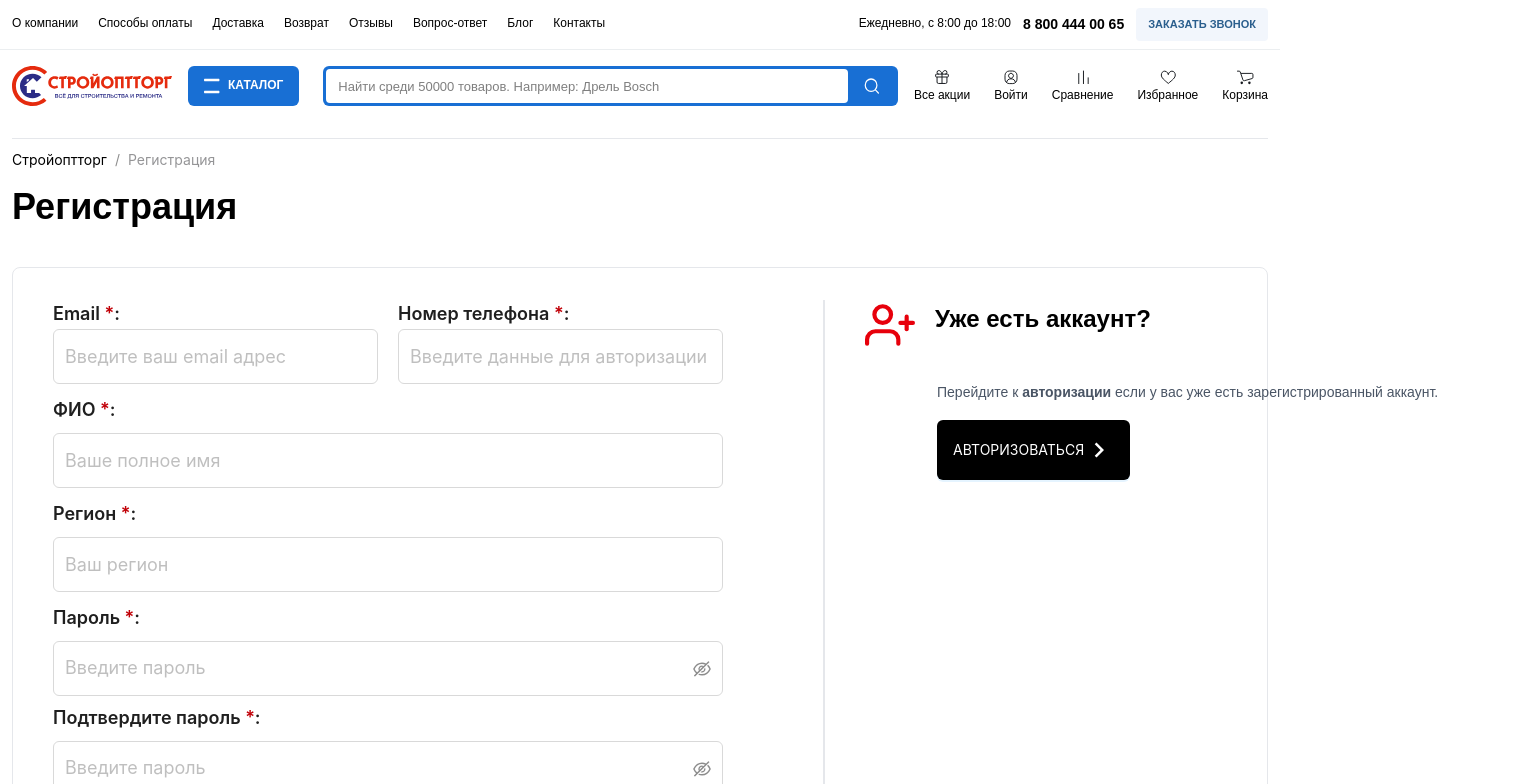
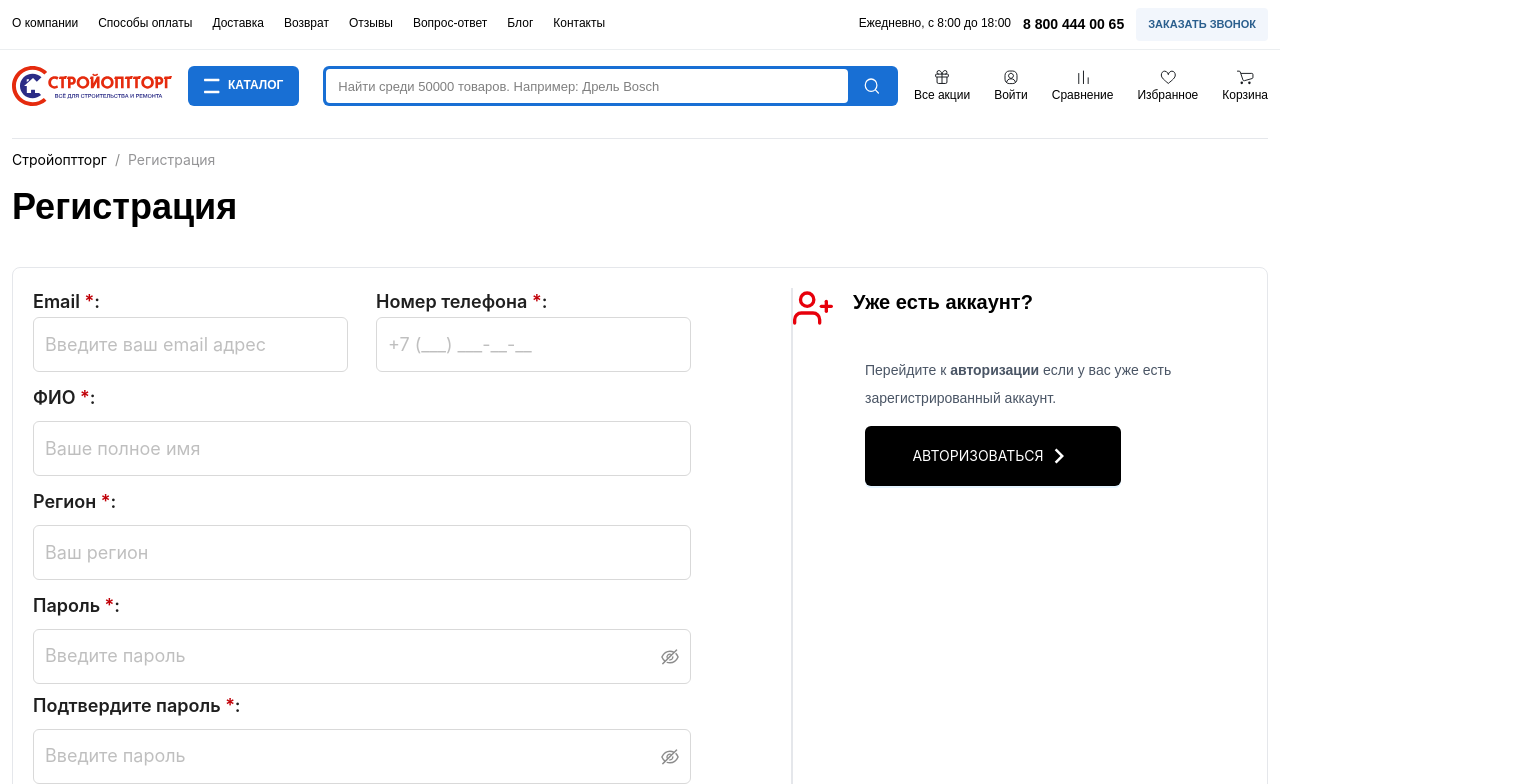
Before and after one commit to Temurprogram77/Hardware_store, a React (Vite) app: page /register in a window 1280 px wide. Shown: the top 784 px of the page, 1513 px wide, since content can reach past the window. Built offline with nearby package versions, Linux system fonts and the light colour scheme.

Commit message:
recovery-password design 80% tayyor

```diff
--- a/src/pages/Auth.tsx
+++ b/src/pages/Auth.tsx
@@ -25,7 +25,6 @@ const AuthPage: React.FC = () => {
             },
           ]}
         />
-        <section>
         <div className="mt-4">
           <h2 className="!font-bold text-4xl sm:text-3xl">Авторизация</h2>
           <div className='mt-20 ml-20 border w-[88%] rounded-lg p-8 px-10  gap-20 border-gray-200 flex justify-between max-sm:flex-col max-sm:mt-10 max-sm:gap-0 max-sm:ml-0 max-sm:w-full max-sm:p-5 md:mt-10 md:ml-0 md:w-full md:p-5'>
@@ -55,7 +54,7 @@ const AuthPage: React.FC = () => {
                   type='default'
                   className='!mt-7 !w-full !h-[55px] md:w-full !text-blue-600 !font-semibold !text-[15px]'
                 >
-                    Восстановить пароль
+                  <Link to="/password-recovery" className='!text-blue-600'>Восстановить пароль</Link>
                 </Button>
                 <Button
                   type='primary'
@@ -99,7 +98,6 @@ const AuthPage: React.FC = () => {
             </div>
           </div>
         </div>
-        </section>
       </div>
     </main>
   );
--- a/src/pages/Register.tsx
+++ b/src/pages/Register.tsx
@@ -7,7 +7,7 @@ import { MdOutlineChevronRight } from 'react-icons/md';
 
 export const regex = {
   email: /^[a-zA-Z0-9._%+-]+@[a-zA-Z0-9.-]+\.[a-zA-Z]{2,}$/,
-  phone: /^\+7\d{10}$/,
+  phone: /^(\+7|8)[\s\(-]*\d{3}[\s\)-]*\d{3}[\s-]*\d{2}[\s-]*\d{2}$/,
   fullName: /^[A-Za-zА-Яа-яЁё\s]{5,}$/,
   region: /^[A-Za-zА-Яа-яЁё\s-]{2,}$/,
   password: /^(?=.*[a-z])(?=.*[A-Z])(?=.*\d)(?=.*[\W_])[A-Za-z\d\W_]{8,}$/,
@@ -31,46 +31,20 @@ const Register: React.FC = () => {
     password: '',
     confirmPassword: '',
     agreement: '',
+    policy: '',
   });
 
   const handleRegister = () => {
-    const newErrors = {
-      email: '',
-      phone: '',
-      fullName: '',
-      region: '',
-      password: '',
-      confirmPassword: '',
-      agreement: '',
-    };
+    const newErrors = { email: '', phone: '', fullName: '', region: '', password: '', confirmPassword: '', agreement: '', policy: '' };
 
-    if (!regex.email.test(email)) {
-      newErrors.email = "Email noto‘g‘ri formatda";
-    }
-
-    if (!regex.phone.test(phone)) {
-      newErrors.phone = "Telefon raqami +7 bilan va 11 raqamdan iborat bo‘lishi kerak";
-    }
-
-    if (!regex.fullName.test(fullName)) {
-      newErrors.fullName = "Ism familiya to‘liq kiriting. Kamida 5ta belgi";
-    }
-
-    if (!regex.region.test(region)) {
-      newErrors.region = "Region nomini to‘g‘ri kiriting";
-    }
-
-    if (!regex.password.test(password)) {
-      newErrors.password = "Parol: 8 ta belgi, katta harf, raqam va belgi bo‘lishi kerak";
-    }
-
-    if (password !== confirmPassword) {
-      newErrors.confirmPassword = "Parollar mos emas";
-    }
-
-    if (!agreeService || !agreePolicy) {
-      newErrors.agreement = "Iltimos, barcha shartlarga rozilik bering";
-    }
+    if (!regex.email.test(email)) newErrors.email = "Пожалуйста, введите действительную почту!";
+    if (!regex.phone.test(phone)) newErrors.phone = "Поле телефон не заполнено!";
+    if (!regex.fullName.test(fullName)) newErrors.fullName = "Пожалуйста, введите ФИО!";
+    if (!regex.region.test(region)) newErrors.region = "Поле регион не заполнено!";
+    if (!regex.password.test(password)) newErrors.password = "Пароль должен состоять не менее, чем из 8 символов";
+    if (password !== confirmPassword) newErrors.confirmPassword = "Parollar mos emas";
+    if (!agreeService) newErrors.agreement = "Вы должны согласиться с условиями обслуживания";
+    if (!agreePolicy) newErrors.policy = "Вы должны согласиться с политикой конфиденциальности";
 
     setErrors(newErrors);
 
@@ -92,101 +66,119 @@ const Register: React.FC = () => {
       <div className="max-w-[1460px] mx-auto mt-2.5">
         <Breadcrumb
           items={[
-            {
-              title: (
-                <Link to="/">
-                  <span className='text-black text-sm'>Стройоптторг</span>
-                </Link>
-              ),
-            },
-            {
-              title: <span className='text-[#959597] text-sm'>Регистрация</span>,
-            },
+            { title: (<Link to="/"><span className='text-black text-sm'>Стройоптторг</span></Link>) },
+            { title: <span className='text-[#959597] text-sm'>Регистрация</span> },
           ]}
         />
 
         <section>
           <div className="mt-4">
             <h2 className="!font-bold text-4xl">Регистрация</h2>
-            <div className='mt-10 border w-[100%] max-sm:flex-col rounded-lg py-8 max-sm:!py-4 px-10 border-gray-200 flex justify-between'>
-              <div className='flex flex-col mr-25 max-sm:mr-0'>
+            <div className='mt-10 border w-[100%] max-sm:w-full max-sm:flex-col rounded-lg py-8 max-sm:!py-4 px-10 border-gray-200 flex justify-between max-sm:px-4 md:p-5'>
+              <div className='flex flex-col mr-25 max-sm:mr-0 max-sm:w-full'>
+                {Object.values(errors).some(val => val) && (
+                  <div className='border border-[#E52B0E] p-3 rounded border-dashed bg-[#FFF9F9] mb-5'>
+                    {errors.email && <p className='text-[#E52B0E] text-sm'>{errors.email}</p>}
+                    {errors.phone && <p className='text-[#E52B0E] text-sm'>{errors.phone}</p>}
+                    {errors.fullName && <p className='text-[#E52B0E] text-sm'>{errors.fullName}</p>}
+                    {errors.region && <p className='text-[#E52B0E] text-sm'>{errors.region}</p>}
+                    {errors.password && <p className='text-[#E52B0E] text-sm'>{errors.password}</p>}
+                    {errors.confirmPassword && <p className='text-[#E52B0E] text-sm'>{errors.confirmPassword}</p>}
+                    {errors.agreement && <p className='text-[#E52B0E] text-sm'>{errors.agreement}</p>}
+                    {errors.policy && <p className='text-[#E52B0E] text-sm'>{errors.policy}</p>}
+                  </div>
+                )}
+
                 <Space direction="vertical">
-                  <div className='flex items-center gap-5 max-sm:flex-col'>
-                    <div>
-                      <Typography.Title className='!text-lg'>
-                        Email <span className='text-red-700'>*</span>:
-                      </Typography.Title>
+                  <div className='xl:flex xl:gap-7'>
+                    <div className='max-sm:w-full'>
+                      <Typography.Title className='!text-lg'>Email <span className='text-red-700'>*</span>:</Typography.Title>
                       <Input
-                        className='!w-[325px] max-sm:!w-[260px] !h-[55px] !text-lg !mb-1 !-mt-2'
+                        className=' md:!w-full max-sm:!w-full xl:!w-[315px] !h-[55px] !text-lg !mb-1 !-mt-2'
                         placeholder="Введите ваш email адрес"
                         value={email}
-                        onChange={(e) => setEmail(e.target.value)}
+                        onChange={(e) => {
+                          const val = e.target.value;
+                          setEmail(val);
+                          setErrors(prev => ({ ...prev, email: regex.email.test(val) ? '' : 'Пожалуйста, введите действительную почту!' }));
+                        }}
+                        status={errors.email ? 'error' : ''}
                       />
-                      {errors.email && <p className='text-red-500 text-sm'>{errors.email}</p>}
                     </div>
-                    <div>
-                      <Typography.Title className='!text-lg'>
-                        Номер телефона  <span className='text-red-700'>*</span>:
-                      </Typography.Title>
+                    <div className='max-sm:w-full'>
+                      <Typography.Title className='!text-lg'>Номер телефона <span className='text-red-700'>*</span>:</Typography.Title>
                       <Input
-                        className='!w-[325px] max-sm:!w-[260px] !h-[55px] !text-lg !mb-1 !-mt-2'
-                        placeholder="Введите данные для авторизации"
+                        className=' md:!w-full max-sm:!w-full xl:!w-[315px] !h-[55px] !text-lg !mb-1 !-mt-2'
+                        placeholder="+7 (___) ___-__-__"
                         value={phone}
-                        onChange={(e) => setPhone(e.target.value)}
+                        onChange={(e) => {
+                          const val = e.target.value;
+                          setPhone(val);
+                          setErrors(prev => ({ ...prev, phone: regex.phone.test(val) ? '' : 'Поле телефон не заполнено!' }));
+                        }}
+                        status={errors.phone ? 'error' : ''}
+                        maxLength={12}
                       />
-                      {errors.phone && <p className='text-red-500 text-sm'>{errors.phone}</p>}
                     </div>
                   </div>
 
-                  <Typography.Title className='!text-lg'>
-                    ФИО <span className='text-red-700'>*</span>:
-                  </Typography.Title>
+                  <Typography.Title className='!text-lg'>ФИО <span className='text-red-700'>*</span>:</Typography.Title>
                   <Input
                     className='!w-full !h-[55px] !text-lg !mb-1 !-mt-2'
                     placeholder="Ваше полное имя"
                     value={fullName}
-                    onChange={(e) => setFullName(e.target.value)}
+                    onChange={(e) => {
+                      const val = e.target.value;
+                      setFullName(val);
+                      setErrors(prev => ({ ...prev, fullName: regex.fullName.test(val) ? '' : 'Пожалуйста, введите ФИО!' }));
+                    }}
+                    status={errors.fullName ? 'error' : ''}
                   />
-                  {errors.fullName && <p className='text-red-500 text-sm'>{errors.fullName}</p>}
 
-                  <Typography.Title className='!text-lg'>
-                    Регион <span className='text-red-700'>*</span>:
-                  </Typography.Title>
+                  <Typography.Title className='!text-lg'>Регион <span className='text-red-700'>*</span>:</Typography.Title>
                   <Input
                     className='!w-full !h-[55px] !text-lg !mb-1 !-mt-2'
                     placeholder="Ваш регион"
                     value={region}
-                    onChange={(e) => setRegion(e.target.value)}
+                    onChange={(e) => {
+                      const val = e.target.value;
+                      setRegion(val);
+                      setErrors(prev => ({ ...prev, region: regex.region.test(val) ? '' : 'Поле регион не заполнено!' }));
+                    }}
+                    status={errors.region ? 'error' : ''}
                   />
-                  {errors.region && <p className='text-red-500 text-sm'>{errors.region}</p>}
 
-                  <Typography.Title className='!text-lg'>
-                    Пароль <span className='text-red-700'>*</span>:
-                  </Typography.Title>
+                  <Typography.Title className='!text-lg'>Пароль <span className='text-red-700'>*</span>:</Typography.Title>
                   <Input.Password
                     value={password}
-                    onChange={(e) => setPassword(e.target.value)}
+                    onChange={(e) => {
+                      const val = e.target.value;
+                      setPassword(val);
+                      setErrors(prev => ({
+                        ...prev,
+                        password: regex.password.test(val) ? '' : 'Пароль должен состоять не менее, чем из 8 символов',
+                        confirmPassword: val === confirmPassword ? '' : 'Parollar mos emas'
+                      }));
+                    }}
                     className='!w-full !h-[55px] !text-lg !-mt-2'
                     placeholder="Введите пароль"
-                    iconRender={(visible: boolean) =>
-                      visible ? <EyeTwoTone /> : <EyeInvisibleOutlined />
-                    }
+                    iconRender={(visible: boolean) => visible ? <EyeTwoTone /> : <EyeInvisibleOutlined />}
+                    status={errors.password ? 'error' : ''}
                   />
-                  {errors.password && <p className='text-red-500 text-sm'>{errors.password}</p>}
 
-                  <Typography.Title className='!text-lg'>
-                    Подтвердите пароль <span className='text-red-700'>*</span>:
-                  </Typography.Title>
+                  <Typography.Title className='!text-lg'>Подтвердите пароль <span className='text-red-700'>*</span>:</Typography.Title>
                   <Input.Password
                     value={confirmPassword}
-                    onChange={(e) => setConfirmPassword(e.target.value)}
+                    onChange={(e) => {
+                      const val = e.target.value;
+                      setConfirmPassword(val);
+                      setErrors(prev => ({ ...prev, confirmPassword: val === password ? '' : 'Parollar mos emas' }));
+                    }}
                     className='!w-full !h-[55px] !text-lg !-mt-2'
                     placeholder="Введите пароль"
-                    iconRender={(visible: boolean) =>
-                      visible ? <EyeTwoTone /> : <EyeInvisibleOutlined />
-                    }
+                    iconRender={(visible: boolean) => visible ? <EyeTwoTone /> : <EyeInvisibleOutlined />}
+                    status={errors.confirmPassword ? 'error' : ''}
                   />
-                  {errors.confirmPassword && <p className='text-red-500 text-sm'>{errors.confirmPassword}</p>}
                 </Space>
 
                 <div className='flex flex-col'>
@@ -204,7 +196,6 @@ const Register: React.FC = () => {
                   >
                     Согласен с обработкой персональных данных в соответствии с <Link className='!underline' to={"/privacy-policy"}>политикой конфиденциальности</Link>
                   </Checkbox>
-                  {errors.agreement && <p className='text-red-500 text-sm'>{errors.agreement}</p>}
                 </div>
 
                 <div className='w-full'>
@@ -217,21 +208,24 @@ const Register: React.FC = () => {
                   </Button>
                 </div>
               </div>
-              <span className='border border-gray-200 mr-10'></span>
-              <div>
-                <div className='flex items-center gap-5'>
-                  <FiUserPlus size={50} className='text-red-600 font-normal' />
-                  <h3 className='!font-bold text-2xl'>Уже есть аккаунт?</h3>
+
+              <span className='max-sm:hidden md:hidden border border-gray-200 xl:block'></span>
+              <div className='max-sm:mt-15'>
+                <div className='flex gap-5 max-sm:gap-3'>
+                  <FiUserPlus className='text-red-600 font-normal max-sm:w-8 max-sm:h-8 md:w-10 md:h-10' />
+                  <h3 className='!font-bold text-2xl max-sm:text-lg md:text-xl'>Уже есть аккаунт?</h3>
                 </div>
-                <div className='ml-18 w-xl mt-7'>
-                  <p className='flex-wrap leading-7 text-sm text-gray-600'>
-                    Перейдите к
-                    <span className='font-bold'> авторизации </span>
-                    если у вас уже есть зарегистрированный аккаунт.
-                  </p>
+                <div className='flex flex-col ml-18 mt-7 max-sm:ml-11 max-sm:mt-2 '>
+                  <div className='flex flex-wrap items-center gap-1.5 max-sm:w-full w-fit'>
+                    <p className='leading-7 text-sm text-gray-600'>
+                      Перейдите к
+                      <span className='font-bold'> авторизации </span>
+                      если у вас уже есть зарегистрированный аккаунт.
+                    </p>
+                  </div>
                   <Button
                     type='primary'
-                    className='!h-[60px] !bg-black !text-sm !uppercase hover:!bg-orange-700'
+                    className='!h-[60px] !bg-black xl:w-3xs !text-sm !uppercase hover:!bg-orange-700'
                   >
                     <Link
                       className='!flex !items-center'
```
Also changed, not shown: src/pages/PasswordRecovery.tsx (+46 -1 lines). Lines whose indentation alone changed are shown as unchanged.
